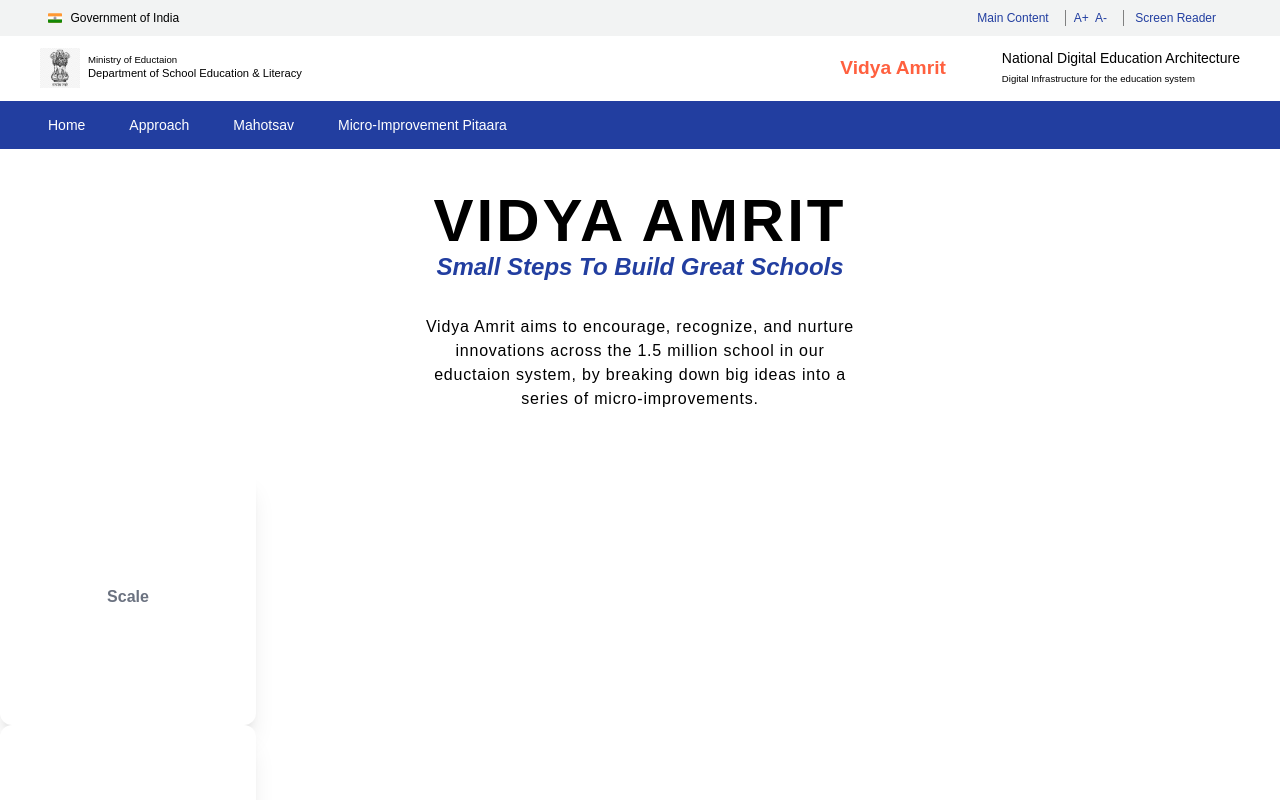
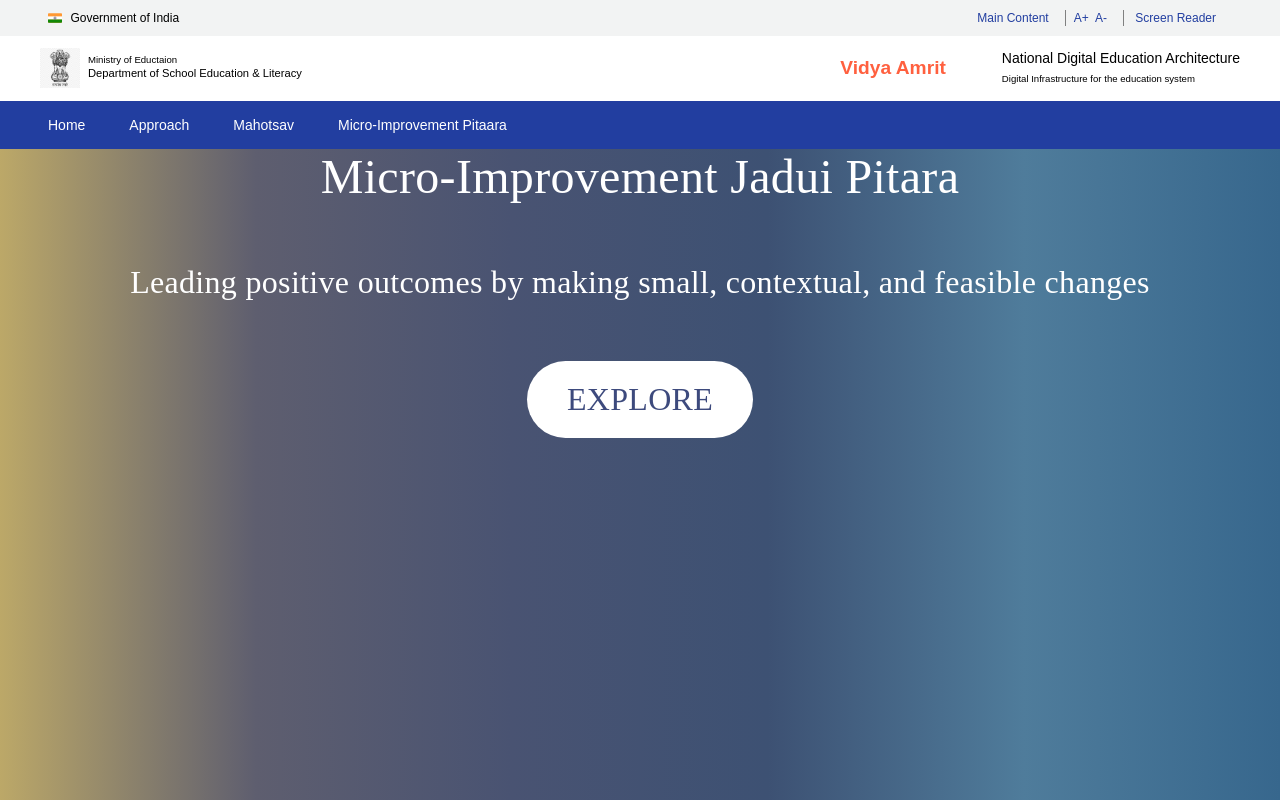
Before and after one commit to alishasaxena/Shikshagrah, an Angular app: page /explore in a window 1280 px wide. Shown: the top 800 px of the page. Built offline with nearby package versions, Linux system fonts and the light colour scheme.

Commit message:
added routing to for explore page and redirected to micro-improvement page

```diff
--- a/src/app/app-routing.module.ts
+++ b/src/app/app-routing.module.ts
@@ -4,10 +4,11 @@ import { RouterModule, Routes } from '@angular/router';
 import { HomeComponent } from './home/home.component';
 import { MicroImprovementComponent } from './modules/micro-improvement/micro-improvement.component';
 import { InfrastructureComponent } from './modules/infrastructure/infrastructure.component';
+import { ExplorePageComponent } from './modules/explore-page/explore-page.component';
 
 const routes: Routes = [
   { path: '', component: HomeComponent },
-  { path: 'explore', component: HomeComponent }, // explore component yahn par.
+  { path: 'explore', component: ExplorePageComponent }, // explore component yahn par.
   { path: 'micro-improvement', component: MicroImprovementComponent },
   { path: 'infrastructure', component: InfrastructureComponent },
 ];
--- a/src/app/app.module.ts
+++ b/src/app/app.module.ts
@@ -11,6 +11,7 @@ import { AppRoutingModule } from './app-routing.module';
 import { InfrastructureComponent } from './modules/infrastructure/infrastructure.component';
 import { ContentPageComponent } from './shared/content-page/content-page.component';
 import { DropdownCheckboxComponent } from './shared/dropdown-checkbox/dropdown-checkbox.component';
+import { ExplorePageComponent } from './modules/explore-page/explore-page.component';
 
 
 @NgModule({
@@ -23,7 +24,8 @@ import { DropdownCheckboxComponent } from './shared/dropdown-checkbox/dropdown-c
     MicroImprovementComponent,
     InfrastructureComponent,
     ContentPageComponent,
-    DropdownCheckboxComponent
+    DropdownCheckboxComponent,
+    ExplorePageComponent
   ],
   imports: [
     BrowserModule,
--- a/src/app/data/sample.data.ts
+++ b/src/app/data/sample.data.ts
@@ -4,7 +4,7 @@ export const navigationLinks: { label: string; route: string }[] = [
   { label: 'Home', route: '/' },
   { label: 'Approach', route: '/approach' },
   { label: 'Mahotsav', route: '/mahotsav' },
-  { label: 'Micro-Improvement Pitaara', route: '/micro-improvement' },
+  { label: 'Micro-Improvement Pitaara', route: '/explore' },
 ];
 
 export const heroData: HeroSection = {
@@ -27,7 +27,7 @@ export const stats: Stats[] = [
     desc: 'Unique MI Projects',
   },
   {
-    stat:' 5.98L+',
+    stat: ' 5.98L+',
     desc: 'Total number of micro-improvements',
   }
 ]
@@ -133,12 +133,12 @@ export const exposureVisit: ExposureVisit = {
   sqaaDomain: "Curriculum, Pedagogy Assessment",
   subDomain: "Access",
   stepsTaken: [
-    "Identify the local primary school to visit for exposure." ,
+    "Identify the local primary school to visit for exposure.",
     "Connect with local primary school HM to schedule an exposure visit.",
     "Inform parents about the primary school and exposure visit to school.",
     "Plan the visit to the primary school.",
-   "Plan an interactive session with the primary school HM, teacher, and students.",
-   "Take feedback from the parents on the visit."
+    "Plan an interactive session with the primary school HM, teacher, and students.",
+    "Take feedback from the parents on the visit."
   ]
 };
 export interface ExposureVisit {
--- /dev/null
+++ b/src/app/modules/explore-page/explore-page.component.css
@@ -0,0 +1,30 @@
+.main-micro {
+  /* margin: 0 auto;
+    text-align: center; */
+  display: flex;
+  flex-direction: column;
+  justify-content: center;
+  align-items: center;
+  margin: 0 auto;
+  /* width: 50%; */
+  /* height: 50%; */
+}
+
+.explore-btn {
+  background-color: #fff;
+  display: flex;
+  padding: 1.25rem 2.5rem;
+  justify-content: center;
+  align-items: center;
+  gap: 0.625rem;
+  border-radius: 6.25rem;
+  color: #3d4a7d;
+  text-transform: uppercase;
+  text-align: center;
+  font-family: Happy Monkey;
+  font-size: 2rem;
+  font-style: normal;
+  font-weight: 400;
+  line-height: normal;
+  letter-spacing: 0.01963rem;
+}
--- /dev/null
+++ b/src/app/modules/explore-page/explore-page.component.html
@@ -0,0 +1,12 @@
+<div class="micro-parent">
+  <div class="main-micro">
+    <h1>Micro-Improvement Jadui Pitara</h1>
+    <p>
+      Leading positive outcomes by making small, contextual, and feasible
+      changes
+    </p>
+    <!-- <button class="explore-btn">Explore</button> -->
+
+    <a [routerLink]="'/micro-improvement'" class="explore-btn"> Explore </a>
+  </div>
+</div>
--- a/src/app/modules/micro-improvement/micro-improvement.component.css
+++ b/src/app/modules/micro-improvement/micro-improvement.component.css
@@ -1,69 +1,3 @@
-.micro-parent {
-  background: linear-gradient(
-    to left,
-    #37678d,
-    #4f7c9b,
-    #3d5173,
-    #495372,
-    #5e5e6f,
-    #bca868
-  );
-  /* background-color: black; */
-  height: 100vh;
-  background-blend-mode: color-dodge;
-  /* background-image: url("/src/assets/images/Grain-Texture.png"); */
-  font-family: "Happy Monkey", sans-serif;
-}
-.micro-parent h1 {
-  color: #fff;
-  text-align: center;
-  font-family: Happy Monkey;
-  font-size: 3rem;
-  font-weight: 400;
-  line-height: normal;
-  letter-spacing: 0.01963rem;
-}
-.micro-parent p {
-  color: #fff;
-  text-align: center;
-  font-family: Happy Monkey;
-  font-size: 2rem;
-  font-weight: 400;
-  line-height: normal;
-  letter-spacing: 0.01963rem;
-  margin-top: 3.75rem;
-  margin-bottom: 3.75rem;
-}
-.main-micro {
-  /* margin: 0 auto;
-  text-align: center; */
-  display: flex;
-  flex-direction: column;
-  justify-content: center;
-  align-items: center;
-  margin: 0 auto;
-  /* width: 50%; */
-  /* height: 50%; */
-}
-
-.explore-btn {
-  background-color: #fff;
-  display: flex;
-  padding: 1.25rem 2.5rem;
-  justify-content: center;
-  align-items: center;
-  gap: 0.625rem;
-  border-radius: 6.25rem;
-  color: #3d4a7d;
-  text-transform: uppercase;
-  text-align: center;
-  font-family: Happy Monkey;
-  font-size: 2rem;
-  font-style: normal;
-  font-weight: 400;
-  line-height: normal;
-  letter-spacing: 0.01963rem;
-}
 .card-wrapper {
   display: flex;
   align-items: center;
--- a/src/styles.css
+++ b/src/styles.css
@@ -8,6 +8,43 @@ body {
   font-family: "Poppins", sans-serif;
 }
 
+.micro-parent {
+  background: linear-gradient(
+    to left,
+    #37678d,
+    #4f7c9b,
+    #3d5173,
+    #495372,
+    #5e5e6f,
+    #bca868
+  );
+  /* background-color: black; */
+  height: 100vh;
+  background-blend-mode: color-dodge;
+  /* background-image: url("/src/assets/images/Grain-Texture.png"); */
+  font-family: "Happy Monkey", sans-serif;
+}
+
+.micro-parent h1 {
+  color: #fff;
+  text-align: center;
+  font-family: Happy Monkey;
+  font-size: 3rem;
+  font-weight: 400;
+  line-height: normal;
+  letter-spacing: 0.01963rem;
+}
+.micro-parent p {
+  color: #fff;
+  text-align: center;
+  font-family: Happy Monkey;
+  font-size: 2rem;
+  font-weight: 400;
+  line-height: normal;
+  letter-spacing: 0.01963rem;
+  margin-top: 3.75rem;
+  margin-bottom: 3.75rem;
+}
 /* Media query for smaller screens */
 @media (max-width: 768px) {
   body {
```
Also changed, not shown: src/app/modules/explore-page/explore-page.component.ts (added, +10 -0 lines), src/app/modules/micro-improvement/micro-improvement.component.html (+0 -9 lines), 1 other file (tests, documents, lock files or other folders).
